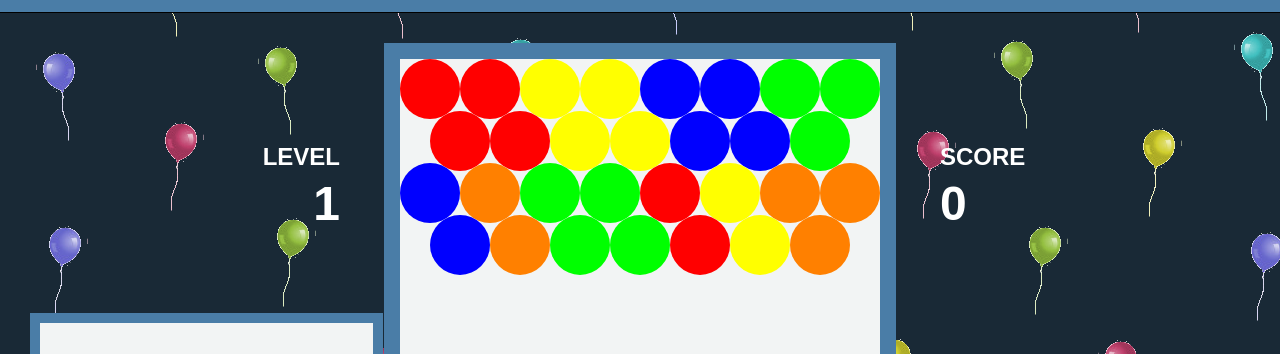
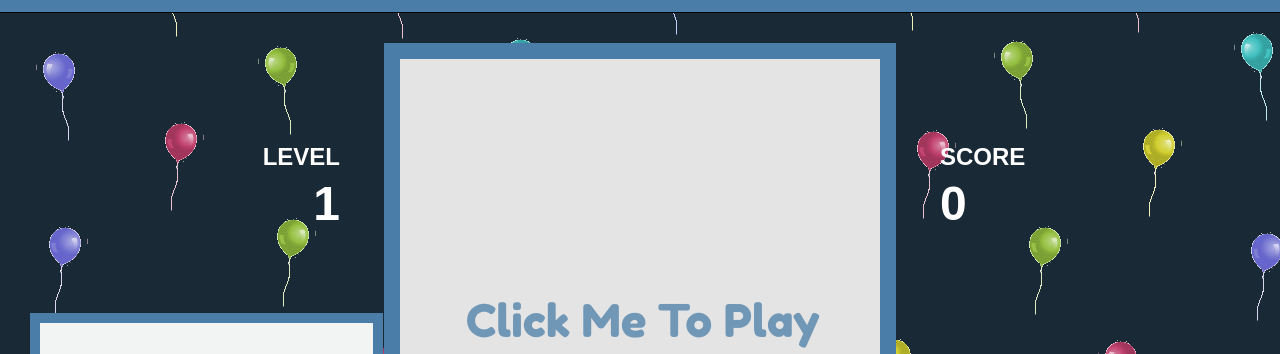
Before and after one commit to lordrickyz/bubble-pop, a website built with webpack: page index.html in a window 1280 px wide. Shown: the part 77-431 px from the top of the page. Built offline with nearby package versions, Linux system fonts and the light colour scheme.

Commit message:
Add Click To Play And Music Addition

```diff
--- a/index.html
+++ b/index.html
@@ -30,6 +30,10 @@
     <section class="bodyColor">
       <canvas id="canvas" width="480" height="700"></canvas>
 
+      <button id="start" class="btn start-btn">Click Me To Play</button>
+
+      <img id="cuteDino" src="https://mangadex.org/images/avatars/373134.gif" width="200" height="162"/>
+
       <div id="controlsContainer" class="bubble control">
         <h2>CONTROLS</h2>
         <span id="control">Rotate Launcher</span>
@@ -49,7 +53,9 @@
         <span id="score">0</span>
       </div>
     </section>
+
     <audio id="shootBubble" src="./dist/audio/bubbleShoot.mp3"></audio>
     <audio id="popBubble" src="./dist/audio/poppinSmith.mp3"></audio>
+    <audio id="bustaMove" src="./dist/audio/bustamovetrack.mp3"></audio>
   </body>
 </html>
--- a/src/game/board.js
+++ b/src/game/board.js
@@ -8,12 +8,28 @@ class Board {
 
   renderBoard() {
     this.ctx.save();
-    this.ctx.fillStyle = "#f2f4f4";
+    this.ctx.fillStyle = "rgb(228, 228, 228)";
     this.ctx.fillRect(0, 0, this.width, this.height);
-    this.ctx.fillStyle = "#85a5af";
+    this.ctx.fillStyle = "rgb(74, 125, 167)";
     this.ctx.fillRect(0, this.bottomBarrier, this.width, 5);
     this.ctx.restore();
   }
+
+  renderStartBoard() {
+    this.ctx.save();
+    this.ctx.fillStyle = "rgb(228, 228, 228)";
+    this.ctx.fillRect(0, 0, this.width, this.height);
+    this.ctx.restore();
+
+  }
+
+
 }
 
 export default Board;
+
+// var img = new Image();
+// img.onload = function () {
+//   this.ctx.drawImage(img, 20, 20);
+// };
+// img.src = 'https://mangadex.org/images/avatars/373134.gif';
--- a/src/game/game.js
+++ b/src/game/game.js
@@ -18,12 +18,20 @@ class Game {
     this.colorsLeft = bubbleColors.slice(0);
   }
 
+  startBoard(game) {
+    game.board.ctx.clearRect(0, 0, game.board.width, game.board.height);
+    game.board.renderStartBoard();
+
+  }
+
   renderGame(game) {
     game.board.ctx.clearRect(0, 0, game.board.width, game.board.height);
     game.board.renderBoard();
     game.launcher.renderLauncher(game.board);
     game.renderTopBubbles(this);
     game.newBubble.renderBubble(game);
+    document.getElementById("bustaMove").play();
+    document.getElementById("bustaMove").volume = 0.3;
     window.requestAnimationFrame(() => {
       game.renderGame(game);
     });
--- a/src/game/game_view.js
+++ b/src/game/game_view.js
@@ -10,10 +10,19 @@ class GameView {
   start() {
     const that = this;
     this.bindKeyHandlers();
-    that.game.startGame();
-    window.requestAnimationFrame(() => {
-      that.game.renderGame(that.game)
+    that.game.startBoard(that.game);
+    document.getElementById("cuteDino").addEventListener("click", () => {
+      this.eventListener()
     })
+    document.getElementById("start").addEventListener("click", () => {
+      this.eventListener()
+    })  }
+
+  eventListener() {
+    document.getElementById("start").style.display = "none"
+    document.getElementById("cuteDino").style.display = "none"
+    this.game.startGame();
+    this.game.renderGame(this.game)
   }
 
   bindKeyHandlers() {
--- a/src/game/sound.js
+++ b/src/game/sound.js
@@ -6,5 +6,8 @@ popSound.crossOrigin = "anonymous";
 export const shootSound = new Audio("../../dist/audio/bubbleShoot.mp3");
 shootSound.crossOrigin = "anonymous";
 
+export const bustAMove = new Audio("../../dist/audio/bustamovetrack.mp3");
+shootSound.crossOrigin = "anonymous";
+
 // export const popSound = new Audio("");
 // export const popSound = new Audio("");
```
Also changed, not shown: dist/bundle.js, dist/stylesheet/game.css, 2 other files.
